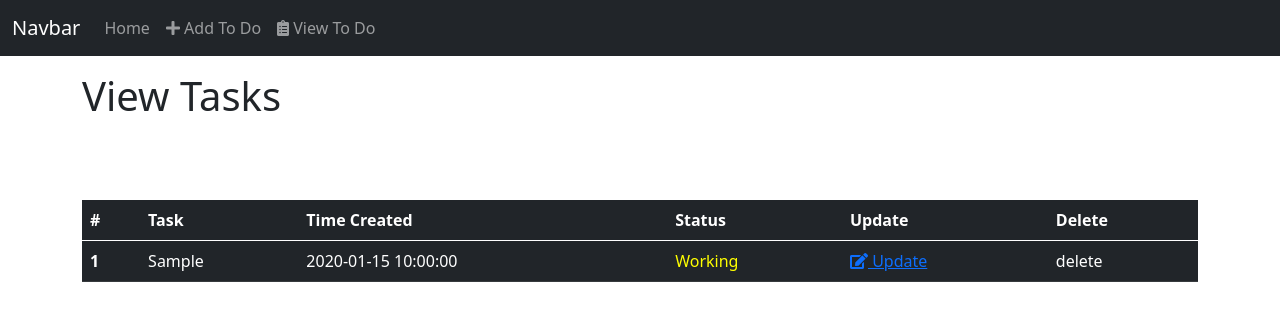
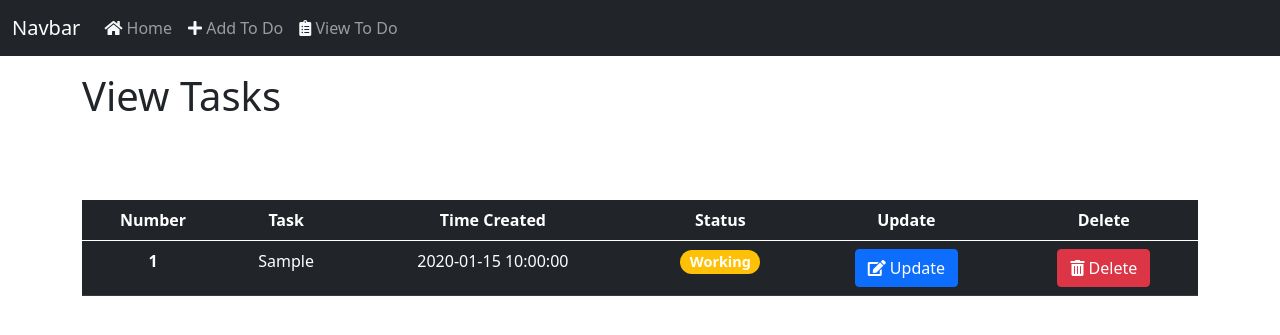
Before and after one commit to nh916/flask_crud_todo, a Flask app: page /view-to-do in a window 1280 px wide. Shown: the top 335 px of the page. Run offline with Flask 2, Linux system fonts and the light colour scheme; tables that the repository leaves empty hold one stand-in row (values such as "Sample post"); some libraries are stand-ins or nearby versions.

Commit message:
finished delete and fully finished everything

```diff
--- a/app.py
+++ b/app.py
@@ -2,6 +2,7 @@ import datetime
 
 from flask import Flask, request, render_template, redirect, url_for
 from flask_sqlalchemy import SQLAlchemy
+from sqlalchemy import desc
 
 app = Flask(__name__)
 app.static_folder = 'static'
@@ -53,8 +54,7 @@ def add_to_do():
 @app.route('/view-to-do')
 def view_to_do():
     try:
-        all_todos_query = Todo.query.order_by(Todo.date_created).all()
-
+        all_todos_query = Todo.query.order_by(desc(Todo.date_created)).all()
     except IndexError:
         return 'Please insert data first'
 
@@ -67,8 +67,8 @@ def update_to_do(id_number):
         original_task = db.session.query(Todo).get(id_number)
 
         original_task.task = request.form.get('todo_task')
-        print(original_task)
         original_task.status = request.form.get('todo_status')
+        original_task.date_created = datetime.datetime.utcnow()
         db.session.commit()
 
         return redirect(url_for('view_to_do'))
@@ -79,12 +79,16 @@ def update_to_do(id_number):
         return render_template('to_do_app/update.html', the_todo=the_todo)
 
 
-@app.route('/delete-to-do/<id_number>', methods=['GET', 'POST'])
+@app.route('/delete-to-do/<id_number>', methods=['POST'])
 def delete_to_do(id_number):
     if request.method == 'POST':
-        pass
+        try:
+            Todo.query.filter_by(id=id_number).delete()
+            db.session.commit()
 
-    # return http 200 or 500 and show that on the frontend
+            return 'ok', 200
+        except Exception:
+            return 'Err', 500
 
 
 if __name__ == "__main__":
--- a/static/css/main.css
+++ b/static/css/main.css
@@ -13,3 +13,15 @@ main {
 form {
     margin-top: 5rem;
 }
+
+th {
+    text-align: center;
+}
+
+td {
+    text-align: center;
+}
+
+.my-badge-styles {
+    font-size: 0.9rem;
+}
--- /dev/null
+++ b/static/js/delete_ajax.js
@@ -0,0 +1,12 @@
+function deleteTask(taskId) {
+            axios.post(`/delete-to-do/${taskId}`, {
+                'taskToDelete': taskId,
+            }).then((response) => {
+                console.log(response);
+                if (response.status === 200) {
+                    let result = document.querySelectorAll(`.id_${taskId}`);
+                    result.forEach(el => el.remove());
+                }
+            })
+
+        }
--- a/templates/partials/navbar.html
+++ b/templates/partials/navbar.html
@@ -4,17 +4,20 @@
         <div class="collapse navbar-collapse" id="navbarSupportedContent">
             <ul class="navbar-nav me-auto mb-2 mb-lg-0">
                 <li class="nav-item">
-                    <a class="nav-link" aria-current="page" href="{{ url_for('home') }}">Home</a>
+                    <a class="nav-link" aria-current="page" href="{{ url_for('home') }}">
+                        <i class="fas fa-home text-light"></i>
+                        Home
+                    </a>
                 </li>
                 <li class="nav-item">
                     <a class="nav-link" href="{{ url_for('add_to_do') }}">
-                        <i class="fas fa-plus"></i>
+                        <i class="fas fa-plus text-light"></i>
                         Add To Do
                     </a>
                 </li>
                 <li class="nav-item">
                     <a class="nav-link" href="{{ url_for('view_to_do') }}">
-                        <i class="fas fa-clipboard-list"></i>
+                        <i class="fas fa-clipboard-list text-light"></i>
                         View To Do
                     </a>
                 </li>
--- a/templates/to_do_app/read.html
+++ b/templates/to_do_app/read.html
@@ -10,7 +10,7 @@
             <table class="table table-dark">
                 <thead>
                 <tr>
-                    <th scope="col">#</th>
+                    <th scope="col">Number</th>
                     <th scope="col">Task</th>
                     <th scope="col">Time Created</th>
                     <th scope="col">Status</th>
@@ -24,27 +24,40 @@
                 {% for row in all_todos_query %}
 
                     <tr>
-                        <th>{{ row.id }}</th>
-                        <td>{{ row.task }}</td>
-                        <td>{{ row.date_created }}</td>
+                        <th class="id_{{ row.id }}">{{ row.id }}</th>
+                        <td class="id_{{ row.id }}">{{ row.task }}</td>
+                        <td class="id_{{ row.id }}">{{ row.date_created }}</td>
 
                         {% if row.status == 'Not Started' %}
-                            <td>{{ row.status }}</td>
+                            <td class="id_{{ row.id }}">
+                                <span class="badge rounded-pill bg-secondary my-badge-styles">{{ row.status }}</span>
+                            </td>
 
                         {% elif row.status == 'Working' %}
-                            <td style="color: yellow">{{ row.status }}</td>
+                            <td class="id_{{ row.id }}" style="color: yellow">
+                                <span class="badge rounded-pill bg-warning my-badge-styles">{{ row.status }}</span>
+                            </td>
 
                         {% elif row.status == 'Finished' %}
-                            <td style="color: green;">{{ row.status }}</td>
+                            <td class="id_{{ row.id }}" style="color: green;">
+                                <span class="badge rounded-pill bg-success my-badge-styles">{{ row.status }}</span>
+                            </td>
 
                         {% endif %}
-                        <td>
-                            <a href="{{ url_for('update_to_do', id_number = row.id) }}">
+                        <td class="id_{{ row.id }}">
+                            <a class="btn btn-primary id_{{ row.id }}"
+                               href="{{ url_for('update_to_do', id_number = row.id) }}">
                                 <i class="fas fa-edit"></i>
                                 Update
                             </a>
                         </td>
-                        <td>delete</td>
+                        <td class="id_{{ row.id }}">
+                            <button class="btn btn-danger id_{{ row.id }}" value="{{ row.id }}"
+                                    onclick="deleteTask(this.value)">
+                                <i class="fas fa-trash-alt"></i>
+                                Delete
+                            </button>
+                        </td>
                     </tr>
 
                 {% endfor %}
@@ -52,7 +65,9 @@
                 </tbody>
             </table>
         </div>
-
     </main>
 
+
+    <script src="{{ url_for('static', filename='js/delete_ajax.js') }}"></script>
+
 {% endblock %}
--- a/templates/to_do_app/update.html
+++ b/templates/to_do_app/update.html
@@ -19,11 +19,11 @@
                 <br><br>
 
                 <label for="task-status"></label>
+                <span>Status</span>
                 <select id="task-status" class="form-select col" name="todo_status" aria-label="Default select example">
-                    <option selected disabled>Status</option>
                     <option style="background-color: green" value="Not Started">Not Started</option>
                     <option value="Working">Working</option>
-                    <option value="Finished">Finished!</option>
+                    <option selected value="Finished">Finished!</option>
                 </select>
 
                 <button type="submit" class="btn btn-primary my-button">
```
Also changed, not shown: templates/to_do_app/delete.html (deleted), todo.db.
